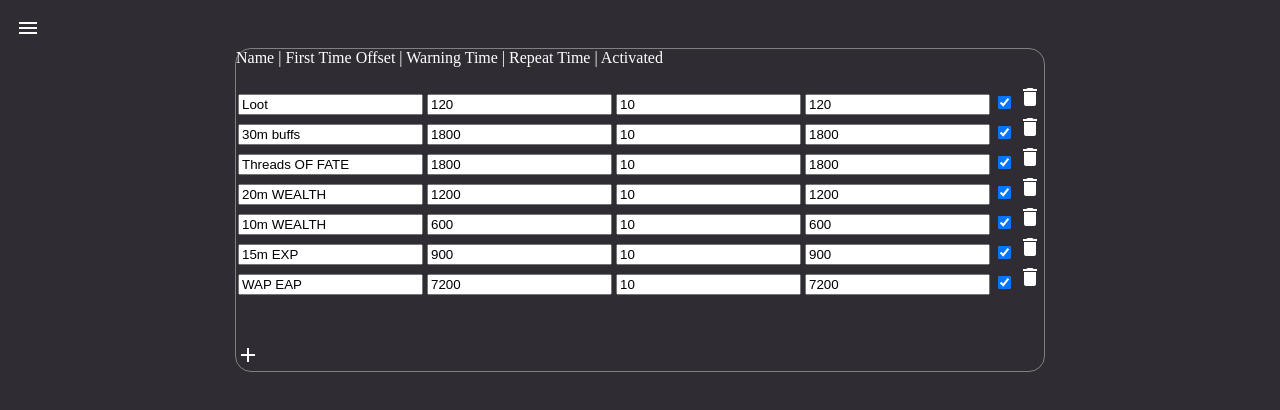
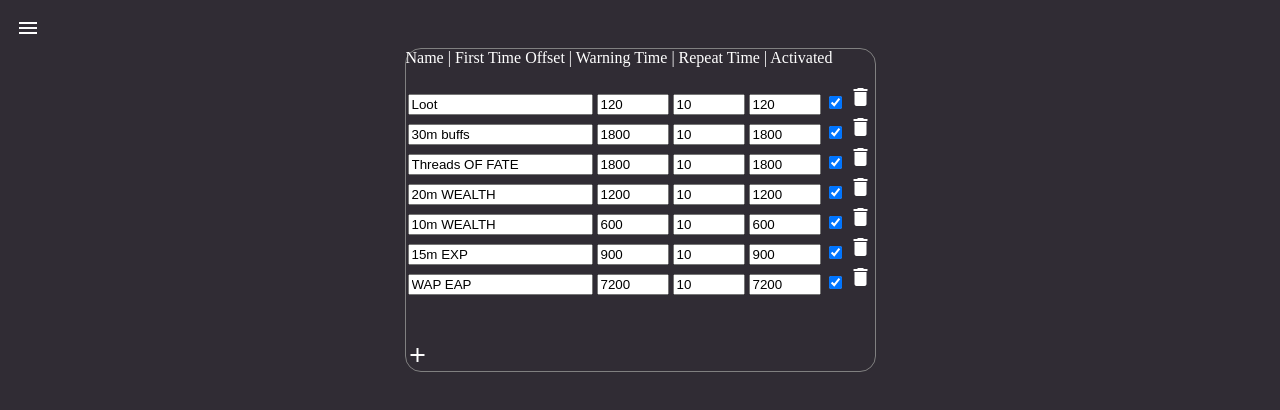
Before and after one commit to jiayang/harping-octopus, a plain HTML site: page index.html in a window 1280 px wide. Both pictures are taken after a click on the element "menu". Drawn offline with nearby package versions, Linux system fonts and the light colour scheme.

Commit message:
Update style.css

```diff
--- a/static/style.css
+++ b/static/style.css
@@ -100,3 +100,7 @@ body {
 .material-icons:hover {
     color:#FA86C4;
 }
+
+.input-time {
+    width: 4rem;
+}
```
